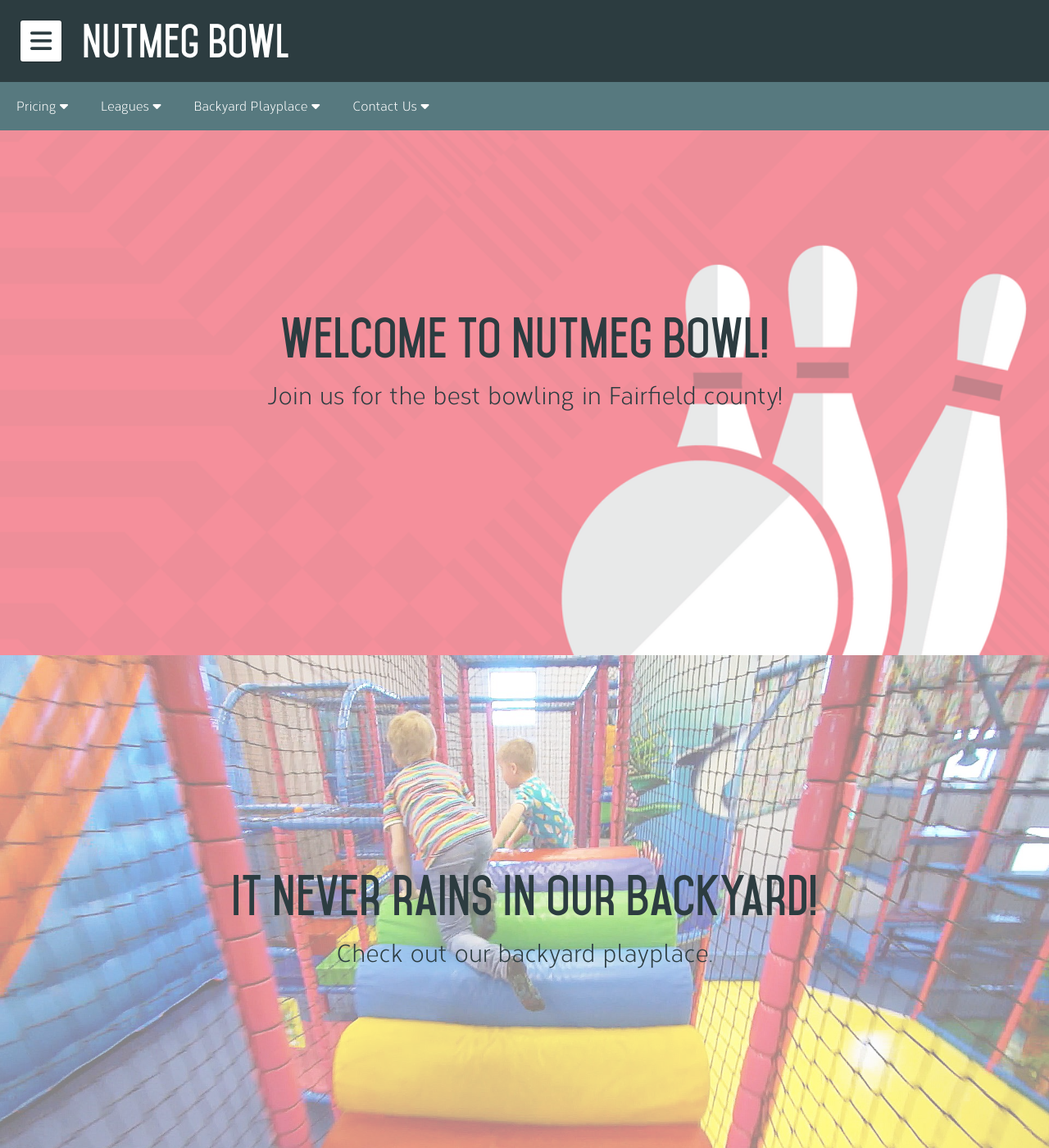
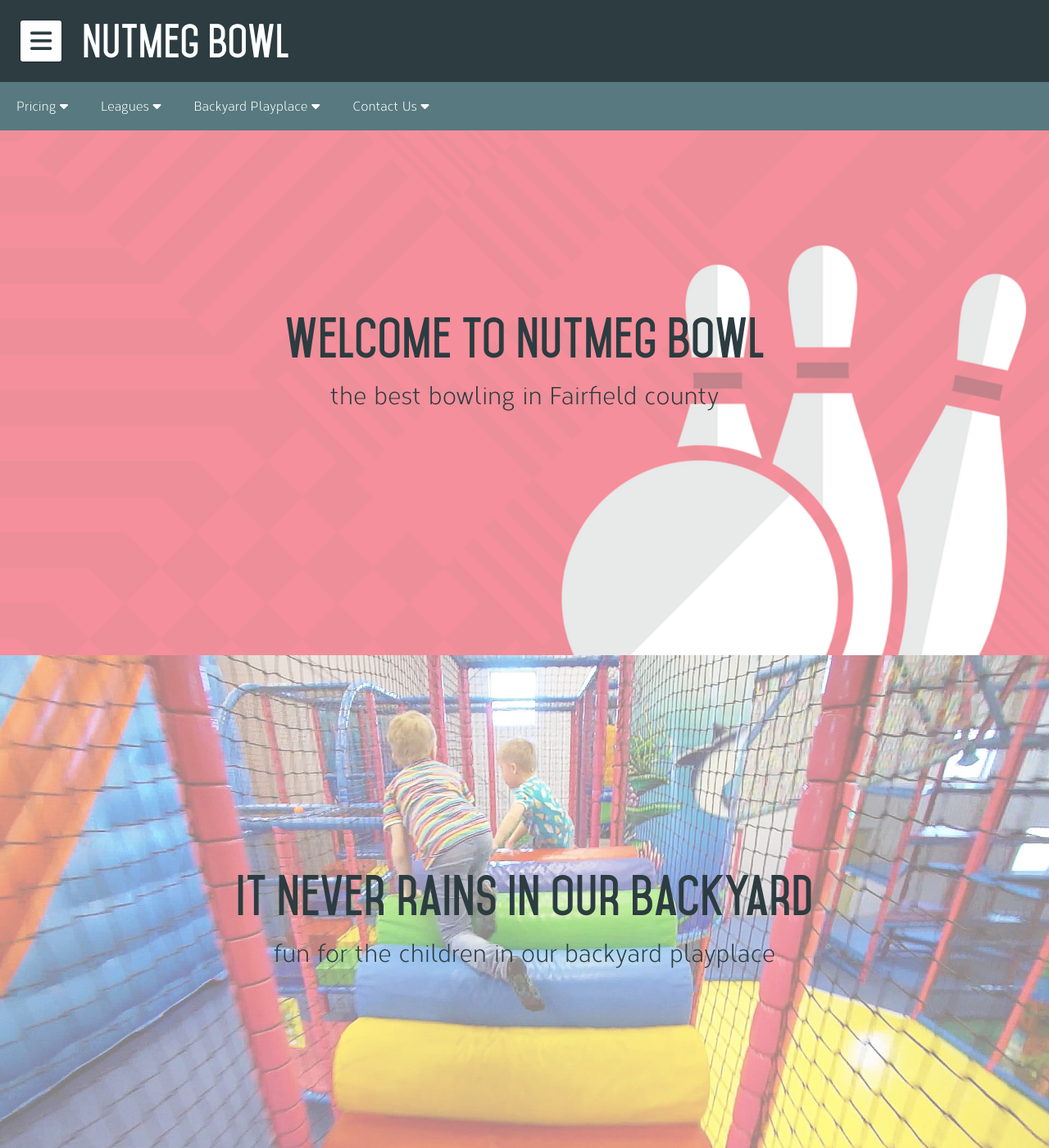
Before and after one commit to jlam55555/nutmegbowl, a Jekyll site: the page built from index.html, in a window 1280 px wide and 1400 px high. Shown: the whole window at 82% size. Built offline with Jekyll 4.4.1, drawn with Linux system fonts in a browser that asks for light colours; nearby versions of some CDN libraries; some of the changed text lies outside the part shown.

Commit message:
Added another image

```diff
--- a/index.html
+++ b/index.html
@@ -7,15 +7,23 @@ layout: default
   <img class="shoutImage" src="images/bowling.png" />
   <div class="imageCover"></div>
   <div class="shoutText">
-    <h1>Welcome to Nutmeg Bowl!</h1>
-    <p>Join us for the best bowling in Fairfield county!</p>
+    <h1>Welcome to Nutmeg Bowl</h1>
+    <p>the best bowling in Fairfield county</p>
   </div>
 </div>
 <div class="shoutBox">
   <img class="shoutImage" src="images/playplace.jpg" />
   <div class="imageCover"></div>
   <div class="shoutText">
-    <h1>It never rains in our backyard!</h1>
-      <p>Check out our backyard playplace.</p>
+    <h1>It never rains in our backyard</h1>
+    <p>fun for the children in our backyard playplace</p>
   </div>
 </div>
+<div class="shoutBox">
+  <img class="shoutImage" src="images/pro_shop.jpg" />
+  <div class="imageCover"></div>
+  <div class="shoutText">
+    <h1>Visit the Buddies Pro Shop</h1>
+    <p>professional advice for the best price</p>
+  </div>
+</div>
```
Also changed, not shown: images/playplace.jpg, images/pro_shop.jpg (added).
